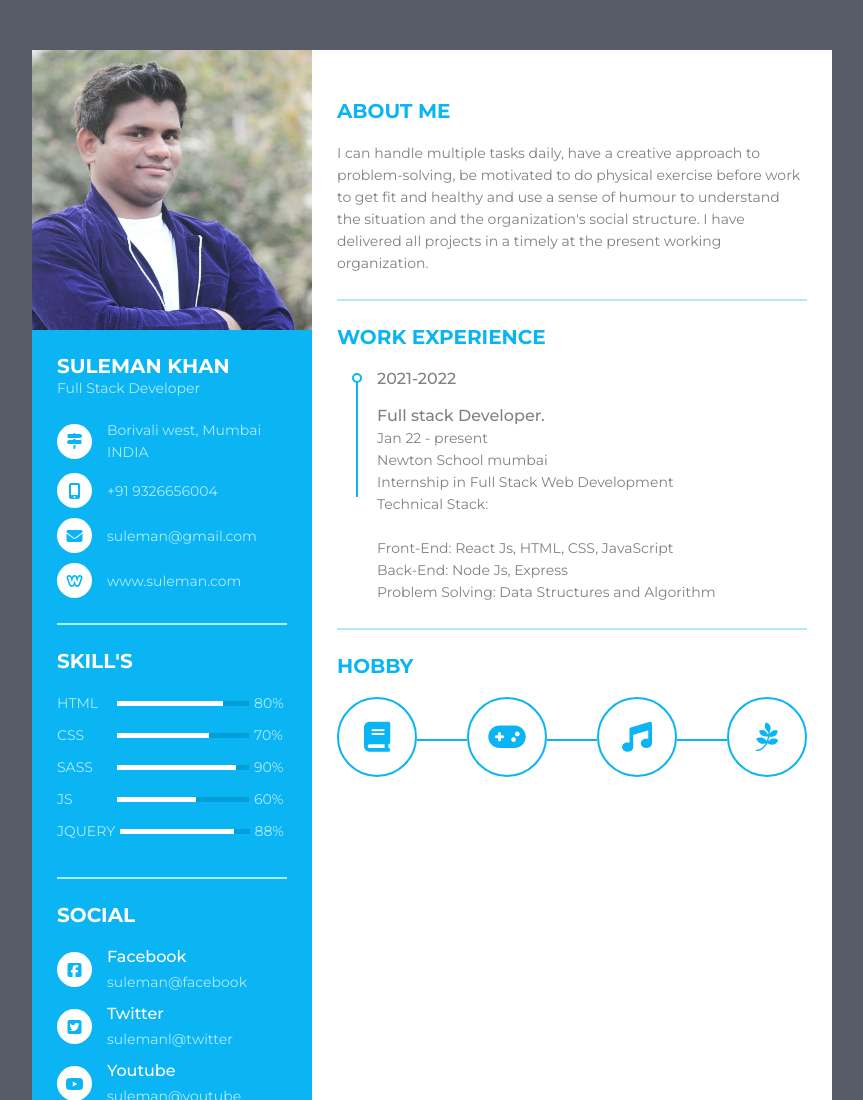
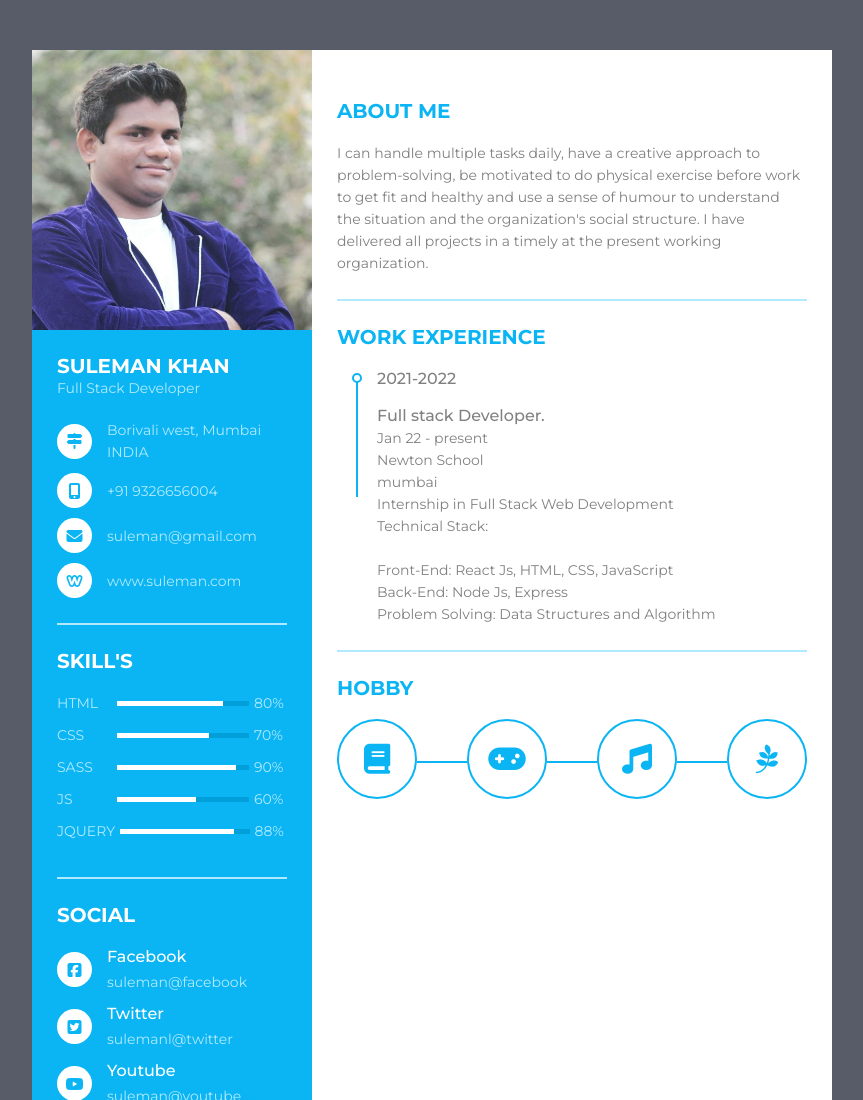
Before and after one commit to sulemanRkhan/HTML---CSS-Mini-Project, a plain HTML site: page index.html in a window 1280 px wide. Shown: the top 1100 px of the page, without its empty margins (208-1071 px from the left). Drawn offline with Linux system fonts and the light colour scheme.

Commit message:
Update index.html

```diff
--- a/index.html
+++ b/index.html
@@ -171,13 +171,12 @@
                           <p class="semi-bold">Full stack Developer.</p>
 
 <p>Jan 22 - present</p>
-Newton School
+Newton School<br>
 mumbai
 <p>Internship in Full Stack Web Development</p>
 
 <p>Technical Stack:</p><br>
                  Front-End: React Js, HTML, CSS, JavaScript<br>
-
                  Back-End: Node Js, Express<br>
 
 <p>Problem Solving: Data Structures and Algorithm</p>
```
